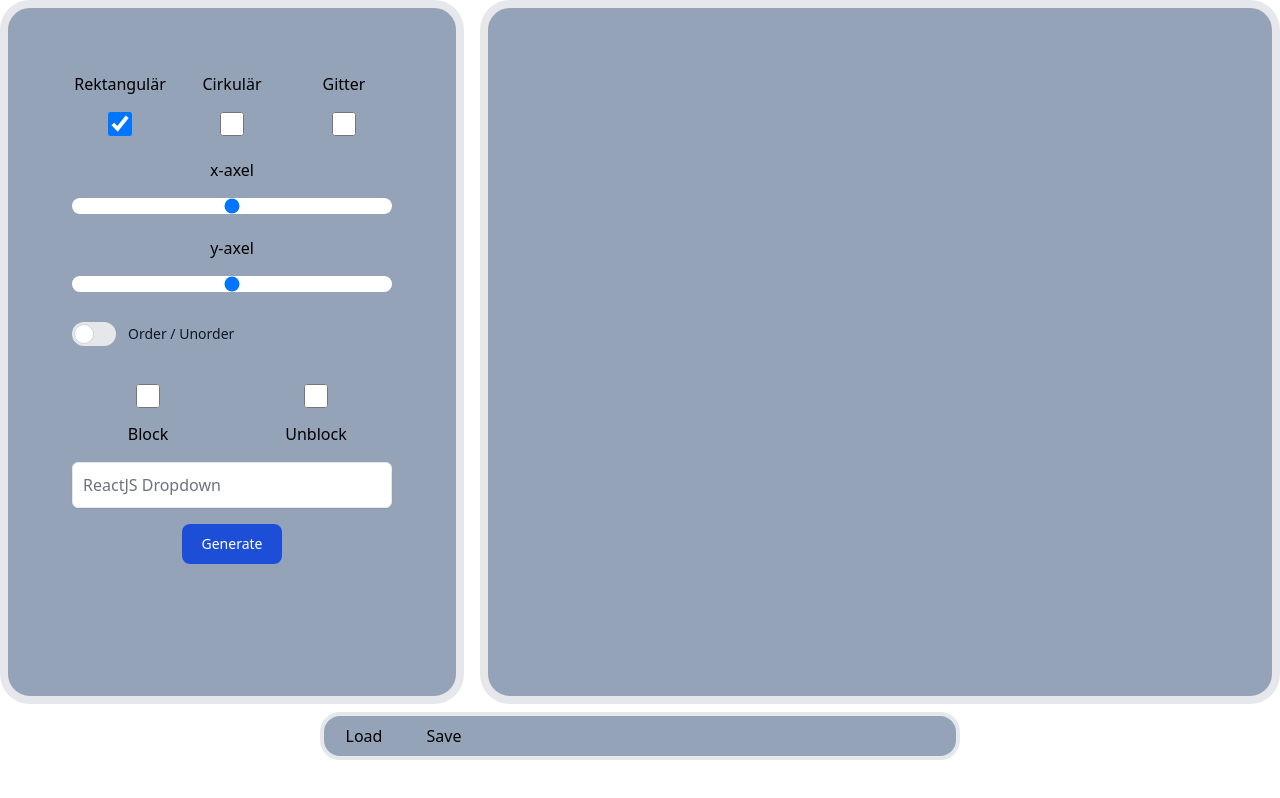
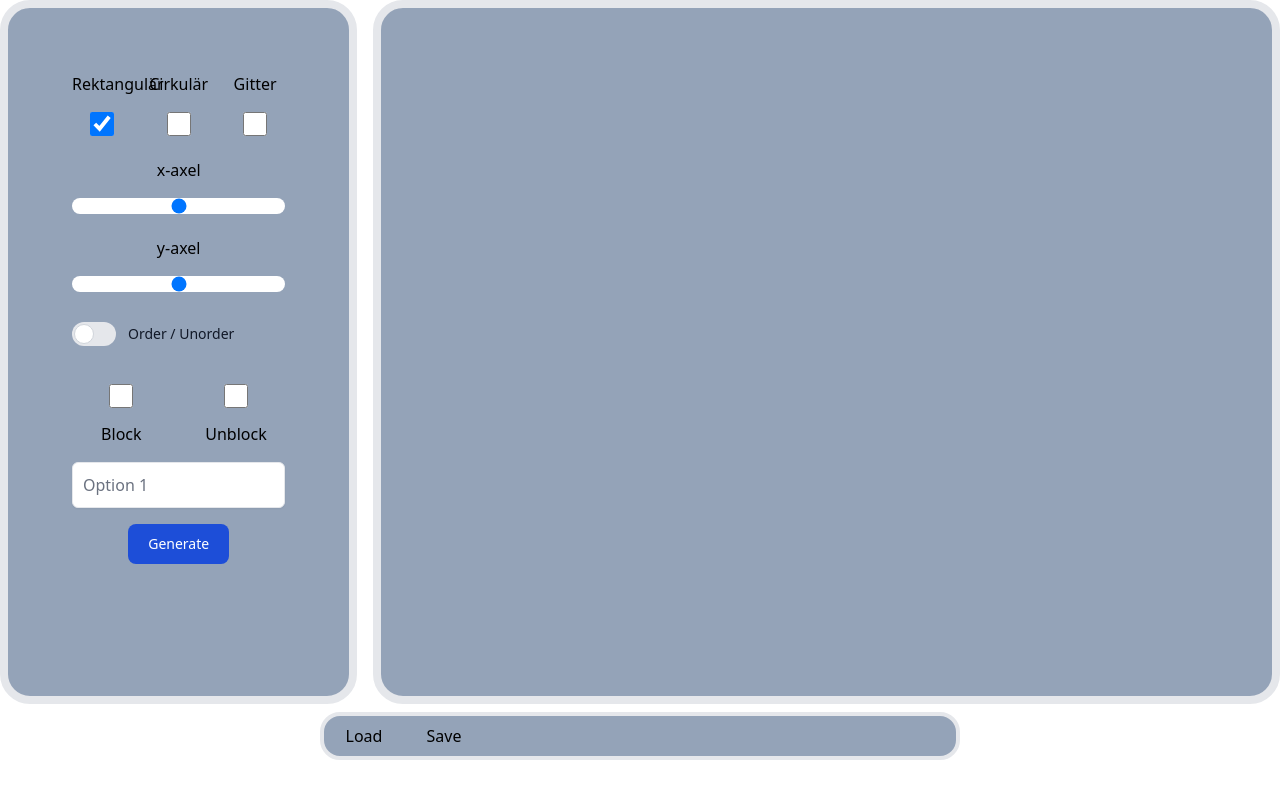
Before and after one commit to SimonMyrvold/PathfindingJS, a React (Vite) app in the folder pathfinding/: page / in a window 1280 px wide. Both pictures are taken after a click on the checkbox 120 px from the left and 124 px from the top of the page. Built offline with nearby package versions, Linux system fonts and the light colour scheme; the HTML template or start-up script is replaced by a standard one.

Commit message:
renamed files, ui width fixes, move typeselector to it's own component, renamed components folder to Ui_components

```diff
--- a/pathfinding/src/App.jsx
+++ b/pathfinding/src/App.jsx
@@ -1,16 +1,15 @@
 import React from "react"
-import Ui from "./components/Ui"
+import Ui from "./Ui_components/Ui"
 
 export default function App() {
 
     return (
         <>
-        <>
+
         <Ui />
 
 
         </>
-        </>
     )
 
 }
--- a/pathfinding/src/components/circleControllPanel.jsx
+++ b/pathfinding/src/Ui_components/CircleControllPanel.jsx
@@ -2,7 +2,7 @@ import React from "react"
 import GenerateButton from "./GenerateButton"
 
 
-export default function circleControllPanel() {
+export default function CircleControllPanel() {
     return (
         <nav className="text-center">
 
--- a/pathfinding/src/components/DropDownComponent.jsx
+++ b/pathfinding/src/Ui_components/DropDownComponent.jsx
@@ -4,12 +4,11 @@ export default function DropdownComponent() {
     return (
         <div className="relative w-full lg:max-w-sm">
             <select className="w-full p-2.5 text-gray-500 bg-white border rounded-md shadow-sm outline-none appearance-none focus:border-indigo-600">
-                <option>ReactJS Dropdown</option>
-                <option>Laravel 9 with React</option>
-                <option>React with Tailwind CSS</option>
-                <option>React With Headless UI</option>
+                <option>Option 1</option>
+                <option>Option 2</option>
+                <option>Option 3</option>
+                <option>Option 4</option>
             </select>
         </div>
     );
 }
-//test
--- /dev/null
+++ b/pathfinding/src/Ui_components/GameTypeSelector.jsx
@@ -0,0 +1,52 @@
+import { useState } from "react"
+import Circle from "./CircleControllPanel"
+import Rectangle from "./RectangleControllerPanel"
+import Gitter from "./GitterControllPanel"
+
+
+export default function GameTypeSelector(){
+
+    const [settings, setSettings] = useState(
+    <h2 className="mt-8">Select a game type to see the settings</h2>
+    );
+
+    function TypeSelect(type){
+        document.getElementById("Rectangle").checked = false;
+        document.getElementById("Circle").checked = false;
+        document.getElementById("Gitter").checked = false;
+        document.getElementById(type).checked = true;
+        CheckType(type);
+    }
+
+    function CheckType (type){
+        if (type == "Circle") {
+            setSettings(<Circle />);
+        }
+
+        if (type == "Rectangle") {
+            setSettings(<Rectangle />);
+        }
+
+        if (type == "Gitter") {
+            setSettings(<Gitter />);
+        }
+    }
+
+    return (
+        <div>
+
+            <div className="columns-3 text-center">
+                <h2>Rektangulär</h2>
+                <input type="checkbox" classname="rounded-full" id="Rectangle" onChange={() => TypeSelect('Rectangle')}/>
+                <h2>Cirkulär</h2>
+                <input type="checkbox" classname="rounded-full" id="Circle" onChange={() => TypeSelect('Circle')}/>
+                <h2>Gitter</h2>
+                <input type="checkbox" classname="rounded-full" id="Gitter" onChange={() => TypeSelect('Gitter')}/>
+            </div>
+
+            <div>{settings}</div>
+
+        </div>
+    )
+
+}
--- a/pathfinding/src/components/gitterControllPanel.jsx
+++ b/pathfinding/src/Ui_components/GitterControllPanel.jsx
@@ -2,7 +2,7 @@ import React from "react"
 import GenerateButton from "./GenerateButton"
 
 
-export default function gitterControllPanel(){
+export default function GitterControllPanel(){
     return (
         <nav className="text-center">
 
--- a/pathfinding/src/components/RectangleControllerPanel.jsx
+++ b/pathfinding/src/Ui_components/RectangleControllerPanel.jsx
@@ -2,7 +2,7 @@ import React from "react"
 import DropdownComponent from "./DropDownComponent"
 import GenerateButton from "./GenerateButton"
 
-export default function circleControllPanel() {
+export default function RectangleControllerPanel() {
     return (
         <nav>
 
--- /dev/null
+++ b/pathfinding/src/Ui_components/Ui.jsx
@@ -0,0 +1,37 @@
+import React from "react"
+import GameTypeSelector from "./GameTypeSelector";
+
+export default function Ui() {
+
+    return (
+        <>
+
+            <div className="flex flex-row space-x-4">
+
+                <div className="box-content h-[70vh] w-1/6 p-16 border-8 bg-slate-400 rounded-[30px] flex-none">
+
+                    <GameTypeSelector />
+
+                </div>
+
+                <div className="box-content w-5/6 p-16 border-8 bg-slate-400 rounded-[30px] flex-1"></div>
+
+            </div>
+
+            <div className="text-center flex justify-center items-center h-16">
+                <div className="h-12 w-1/2 border-4 bg-slate-400 rounded-[20px]">
+                    <div className="text-left flex flex-row h-10">
+                        <button className="rounded-md w-20">
+                            Load
+                        </button>
+                        <button className=" w-20">
+                            Save
+                        </button>
+                    </div>
+                </div>
+            </div>
+
+        </>
+    )
+
+}
--- a/pathfinding/src/components/Ui.jsx
+++ /dev/null
@@ -1,72 +0,0 @@
-import { useState } from "react"
-import Circle from "./CircleControllPanel"
-import Rectangle from "./RectangleControllerPanel"
-import Gitter from "./GitterControllPanel"
-
-export default function Ui() {
-
-    const [settings, setSettings] = useState();
-
-    function TypeSelect(type){
-        document.getElementById("Rectangle").checked = false;
-        document.getElementById("Circle").checked = false;
-        document.getElementById("Gitter").checked = false;
-        document.getElementById(type).checked = true;
-        CheckType(type);
-    }
-
-    function CheckType (type){
-        if (type == "Circle") {
-            setSettings(<Circle />);
-        }
-
-        if (type == "Rectangle") {
-            setSettings(<Rectangle />);
-        }
-
-        if (type == "Gitter") {
-            setSettings(<Gitter />);
-        }
-    }
-
-    return (
-        <>
-            <>
-            <div className="flex flex-row space-x-4">
-                <div className="box-content h-[70vh] w-80 p-16 border-8 bg-slate-400 rounded-[30px] flex-none">
-
-                    <div className="columns-3 text-center">
-                        <h2>Rektangulär</h2>
-                        <input type="checkbox" classname="rounded-full" id="Rectangle" onChange={() => TypeSelect('Rectangle')}/>
-                        <h2>Cirkulär</h2>
-                        <input type="checkbox" classname="rounded-full" id="Circle" onChange={() => TypeSelect('Circle')}/>
-                        <h2>Gitter</h2>
-                        <input type="checkbox" classname="rounded-full" id="Gitter" onChange={() => TypeSelect('Gitter')}/>
-                    </div>
-
-                    <div>{settings}</div>
-
-                </div>
-
-                <div className="box-content w-96 p-16 border-8 bg-slate-400 rounded-[30px] flex-1"></div>
-
-            </div>
-
-            <div className="text-center flex justify-center items-center h-16">
-                <div className="h-12 w-1/2 border-4 bg-slate-400 rounded-[20px]">
-                    <div className="text-left flex flex-row h-10">
-                        <button className="rounded-md w-20">
-                            Load
-                        </button>
-                        <button className=" w-20">
-                            Save
-                        </button>
-                    </div>
-                </div>
-            </div>
-            </>
-        </>
-
-    )
-
-}
```
Also changed, not shown: pathfinding/src/Ui_components/GenerateButton.jsx (renamed from pathfinding/src/components/GenerateButton.jsx).
